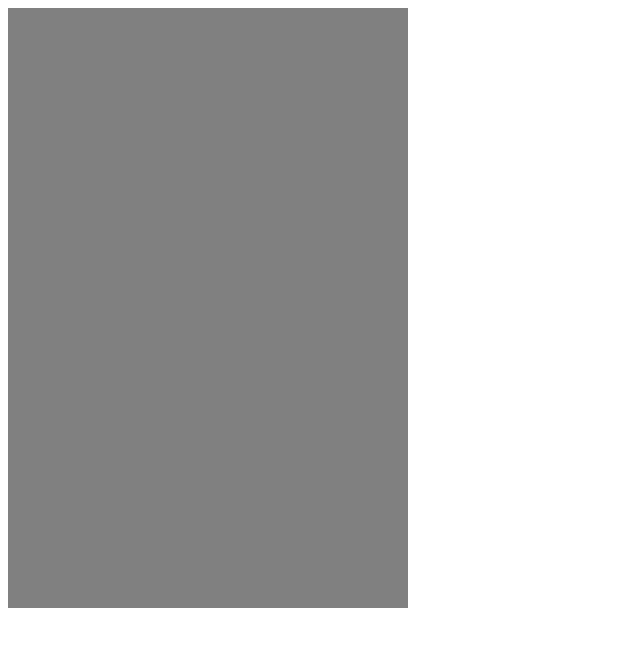
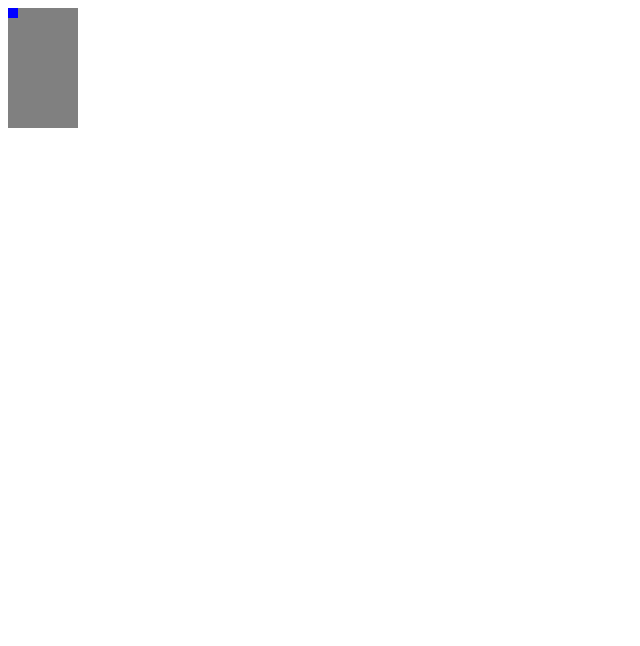
Before and after one commit to gitbondar/gridtris, a plain HTML site: page index.html in a window 1280 px wide. Shown: the whole page, without its empty margins (0-640 px from the left). Drawn offline with Linux system fonts and the light colour scheme.

Commit message:
prosents to pixels

```diff
--- a/style.css
+++ b/style.css
@@ -1,13 +1,18 @@
 .app {
+    display: grid;
     background-color: grey;
-    height: 600px;
-    width: 400px;
-    grid-template-columns: repeat(7, 14.28%);
-    grid-template-rows: repeat(12, 8.33%);
+    height: 120px;
+    width: 70px;
+    grid-template-columns: repeat(7, 10px);
+    grid-template-rows: repeat(12, 10px);
 }
 
 #blue {
-
+    background-color: blue;
+    height: 10px;
+    width: 10px;
+    grid-column: 1 / span 1;
+    grid-row: 1 / span 4;
 }
 
 #sky {
```
